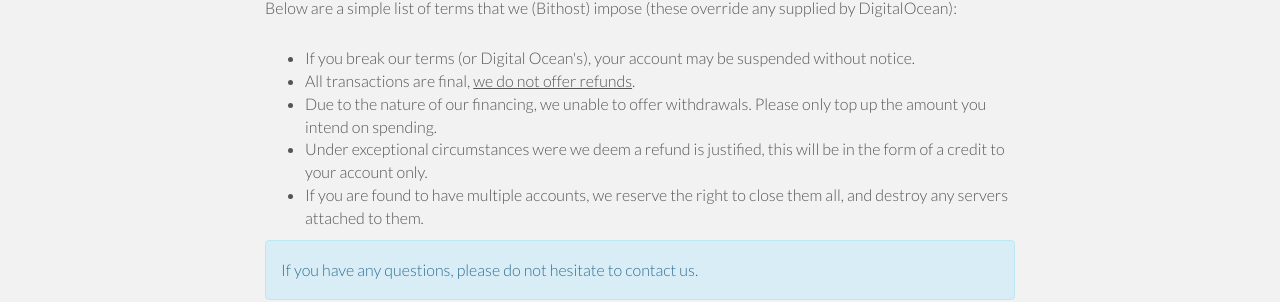
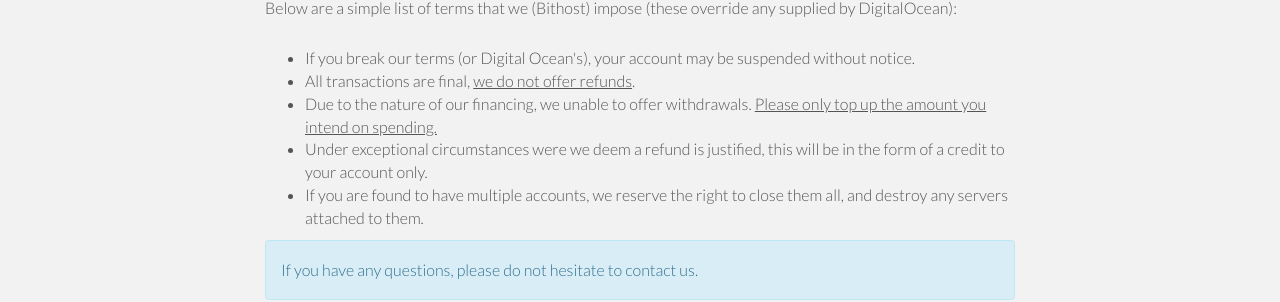
Before and after one commit to bithostio/www.bithost.io, a Jekyll site: the page built from terms/index.html, in a window 1280 px wide. Shown: the part 228-530 px from the top of the page. Built offline with Jekyll 4.4.1, drawn with Linux system fonts in a browser that asks for light colours; nearby versions of some CDN libraries; Markdown is read by kramdown in place of the engine named in the settings.

```diff
--- a/terms/index.html
+++ b/terms/index.html
@@ -22,7 +22,7 @@ title: Terms and Conditions
       <ul>
         <li>If you break our terms (or Digital Ocean's), your account may be suspended without notice.</li>
         <li>All transactions are final, <u>we do not offer refunds</u>.</li>
-        <li>Due to the nature of our financing, we unable to offer withdrawals. Please only top up the amount you intend on spending.</li>
+        <li>Due to the nature of our financing, we unable to offer withdrawals. <u>Please only top up the amount you intend on spending.</u></li>
         <li>Under exceptional circumstances were we deem a refund is justified, this will be in the form of a credit to your account only.</li>
         <li>If you are found to have multiple accounts, we reserve the right to close them all, and destroy any servers attached to them.</li>
       </ul>
```
